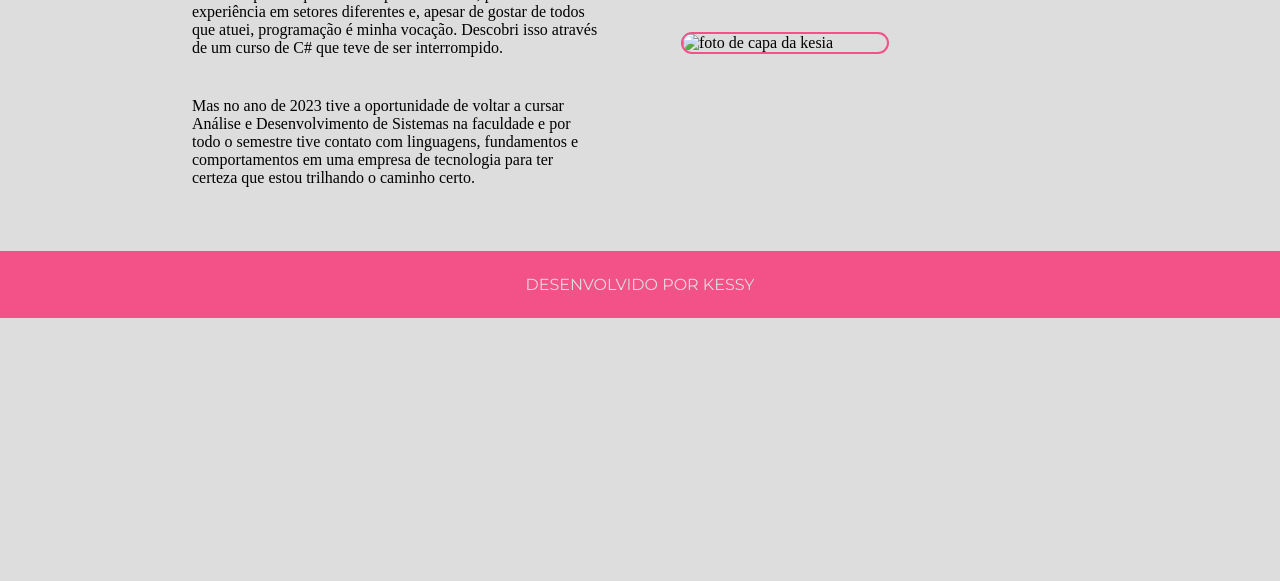
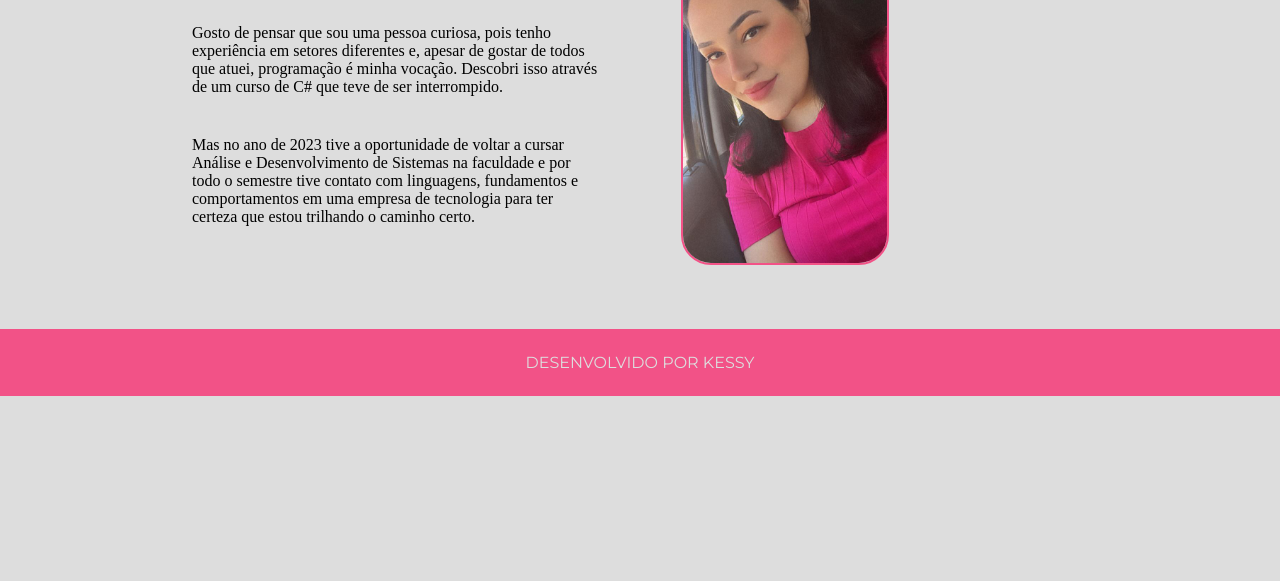
Before and after one commit to kessyads/portifolio, a plain HTML site: page about.html in a window 1280 px wide. Shown: the part 219-800 px from the top of the page. Drawn offline with nearby package versions, Linux system fonts and the light colour scheme.

Commit message:
Update about.html

```diff
--- a/about.html
+++ b/about.html
@@ -25,7 +25,7 @@
         </p>
     </section>
     <div class="container">
-        <img class="apresentacao__foto__link" src="assets/kesiaportifolio.jpeg" alt="foto de capa da kesia">
+        <img class="apresentacao__foto__link" src="kesiaportifolio.jpeg" alt="foto de capa da kesia">
          <div class="middle">
         <div class="text">Kesia dos Santos</div>
    </main>
```
